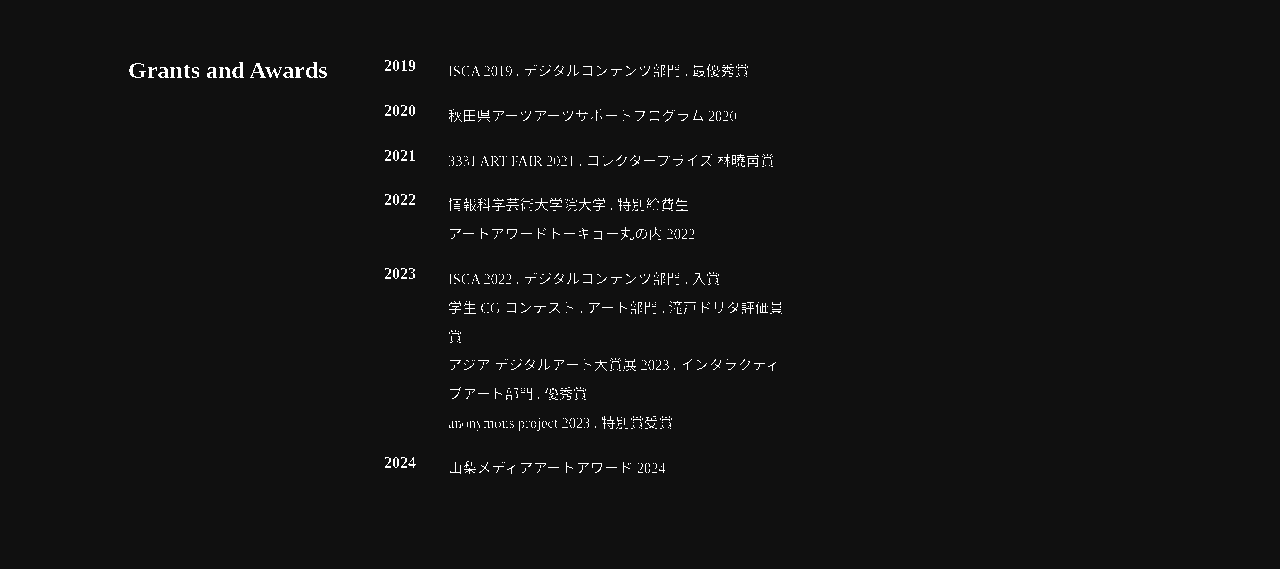
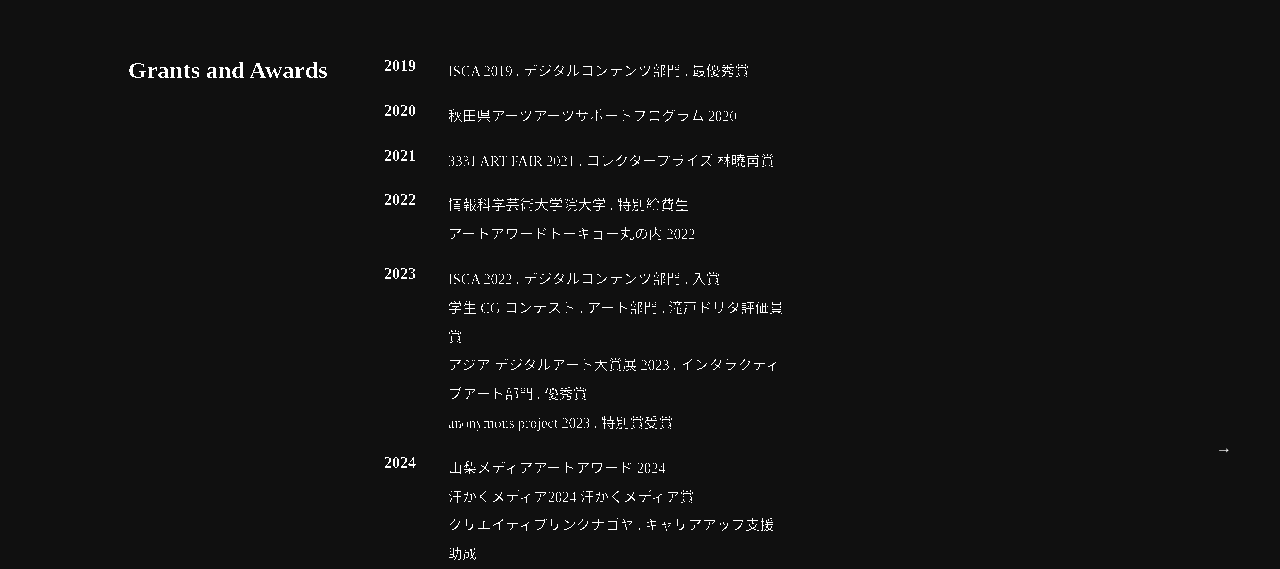
Before and after one commit to k1105/ymgs-playground, a Next.js app: page / in a window 1280 px wide. Shown: the part 311-880 px from the top of the page. Before the commit the page ends 800 px from the top, so only its background shows below. Built offline with nearby package versions, Linux system fonts and the light colour scheme.

Commit message:
sp用のスタイル崩れを解消

```diff
--- a/components/scene/Carieer.tsx
+++ b/components/scene/Carieer.tsx
@@ -19,7 +19,7 @@ export const Carieer = ({
     <>
       <FadeInElement from={10} to={0.6} animationState={animationState}>
         <div className="container">
-          <h2>Grants and Awards</h2>
+          <h2 style={{ marginBottom: "3rem" }}>Grants and Awards</h2>
           <div className="carrier-container">
             <div className="carrier-item">
               <p className="year">2019</p>
@@ -104,6 +104,20 @@ export const Carieer = ({
           .carrier-container {
             width: auto;
           }
+
+          .container {
+            width: 90vw;
+            margin-top: 5rem;
+            margin-bottom: 10rem;
+            flex-direction: column;
+            gap: 1rem;
+          }
+
+          .carrier-item {
+            flex-direction: column;
+            gap: 0.5rem;
+            width: auto;
+          }
         }
       `}</style>
     </>
--- a/components/scene/Profile.tsx
+++ b/components/scene/Profile.tsx
@@ -106,7 +106,8 @@ export const Profile = ({
         @media screen and (max-width: 600px) {
           .container {
             width: 90vw;
-            margin-top: 15rem;
+            margin-top: 5rem;
+            margin-bottom: 10rem;
             flex-direction: column;
             gap: 3rem;
           }
--- a/pages/index.tsx
+++ b/pages/index.tsx
@@ -1,74 +1,40 @@
 import Head from "next/head";
 import { Inter } from "next/font/google";
-import { useState, useEffect, useRef } from "react";
+import { FadeInElement } from "@/components/FadeInElement";
+import { Profile } from "@/components/scene/Profile";
+import { Carieer } from "@/components/scene/Carieer";
+import { useState } from "react";
 import { SceneManager } from "@/components/SceneManager";
 
 const inter = Inter({ subsets: ["latin"] });
 
-// 何ミリ秒 イベントが来なければ “スクロール終了” とみなすか
-const SCROLL_END_TIMEOUT = 10;
-
 export default function Home() {
+  // ぼかし強度 (stdDeviation) を state 管理する
   const [scene, setScene] = useState<number>(0);
-
-  // 今のスクロールで累積した deltaY
-  const deltaAccumRef = useRef<number>(0);
-  // タイマーIDを保持
-  const scrollTimerRef = useRef<NodeJS.Timeout | null>(null);
-
-  useEffect(() => {
-    const handleWheel = (e: WheelEvent) => {
-      // デフォルトのスクロール動作を止めたい場合:
-      // e.preventDefault();
-
-      // まず 累積delta に加算
-      deltaAccumRef.current += e.deltaY;
-
-      // 既存のタイマーがあればクリア
-      if (scrollTimerRef.current) {
-        clearTimeout(scrollTimerRef.current);
-      }
-
-      // 一定時間 (SCROLL_END_TIMEOUT) wheel イベントが来なければ “操作終了”
-      scrollTimerRef.current = setTimeout(() => {
-        // 累積deltaY を見て、下スクロールか上スクロールか判定
-        const accumulated = deltaAccumRef.current;
-
-        if (accumulated > 50) {
-          // シーンを 1つ進める
-          setScene((prev) => (prev + 1) % 2);
-        } else if (accumulated < -50) {
-          // シーンを 1つ戻す
-          setScene((prev) => (prev + 2 - 1) % 2);
-        }
-
-        // リセット
-        deltaAccumRef.current = 0;
-        scrollTimerRef.current = null;
-      }, SCROLL_END_TIMEOUT);
-    };
-
-    window.addEventListener("wheel", handleWheel, { passive: false });
-
-    return () => {
-      window.removeEventListener("wheel", handleWheel);
-      if (scrollTimerRef.current) {
-        clearTimeout(scrollTimerRef.current);
-      }
-    };
-  }, []);
 
   return (
     <>
       <Head>
         <title>Create Next App</title>
-        <meta name="description" content="Scrolling Demo" />
+        <meta name="description" content="Generated by create next app" />
         <meta name="viewport" content="width=device-width, initial-scale=1" />
       </Head>
 
-      {/* 高さ固定 + overflow:hidden でスクロールしない */}
-      <main style={{ width: "100vw", height: "100vh", color: "white" }}>
+      <main>
         <SceneManager scene={scene} />
+        <p
+          onClick={() => {
+            setScene((scene + 1) % 2);
+          }}
+          style={{
+            position: "fixed",
+            bottom: "2rem",
+            right: "3rem",
+            color: "white",
+          }}
+        >
+          →
+        </p>
       </main>
     </>
   );
--- a/styles/globals.css
+++ b/styles/globals.css
@@ -7,15 +7,3 @@
 body {
   background-color: #101010;
 }
-
-html,
-body {
-  margin: 0;
-  padding: 0;
-  overflow: hidden;
-  height: 100%;
-}
-#__next {
-  width: 100%;
-  height: 100%;
-}
```
